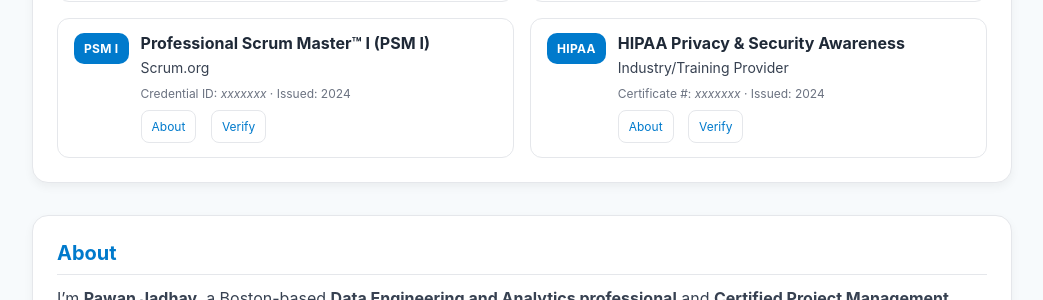
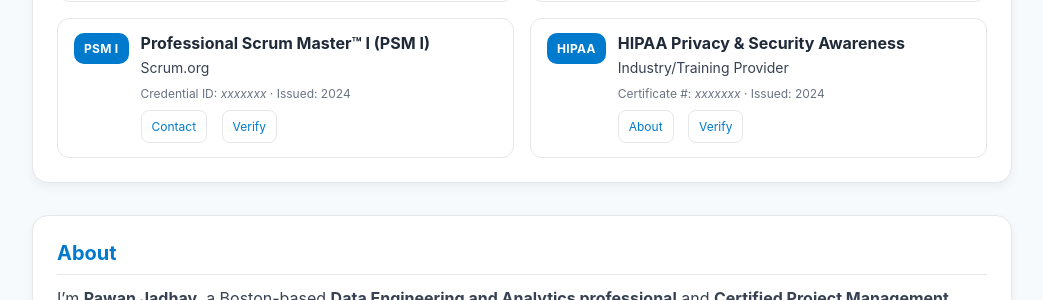
Before and after one commit to PawanJadhav7/PawanJadhav.github.io, a Jekyll site: the page built from index.md, in a window 1280 px wide and 900 px high, scrolled down 2248 px. Shown: the part 141-441 px from the top of the window, without its empty margins (118-1161 px from the left). Built offline with Jekyll 4.4.1, drawn with Linux system fonts in a browser that asks for light colours.

Commit message:
Update index.md

```diff
--- a/index.md
+++ b/index.md
@@ -265,7 +265,7 @@ Batch + incremental ELT; time-series marts and KPI drilldowns.
         <p>Scrum.org</p>
         <div class="cert-meta">Credential ID: <em>xxxxxxx</em> · <span>Issued: 2024</span></div>
         <div class="cert-links">
-          <a href="https://www.scrum.org/professional-scrum-certifications/psm-i-certification" target="_blank">About</a>
+          <a href="https://www.scrum.org/professional-scrum-certifications/psm-i-certification" target="_blank">Contact</a>
           <a href="#" target="_blank">Verify</a>
         </div>
       </div>
@@ -318,7 +318,7 @@ Batch + incremental ELT; time-series marts and KPI drilldowns.
 </section>
 <section style="text-align:center;margin:40px 0 20px;padding-top:10px;border-top:1px solid #e5e7eb;color:#6b7280;font-size:14px;">
   👁️‍🗨️ <strong>Visitors:</strong>
-  <img src="https://visitcount.itsvg.in/api?id=PawanJadhav&label=Visitors&color=007ACC&icon=5&pretty=true" alt="Visit Counter" style="vertical-align:middle;margin-left:6px;">
+  <img src="https://visitcount.itsvg.in/api?id=PawanJadhav&label=Visitors&color=0e75b6&icon=0" alt="Visitor Counter" style="vertical-align:middle;margin-left:6px;">
   <br>
   © 2025 Pawan Jadhav — Data Engineering & Analytics Portfolio
 </section>
```
